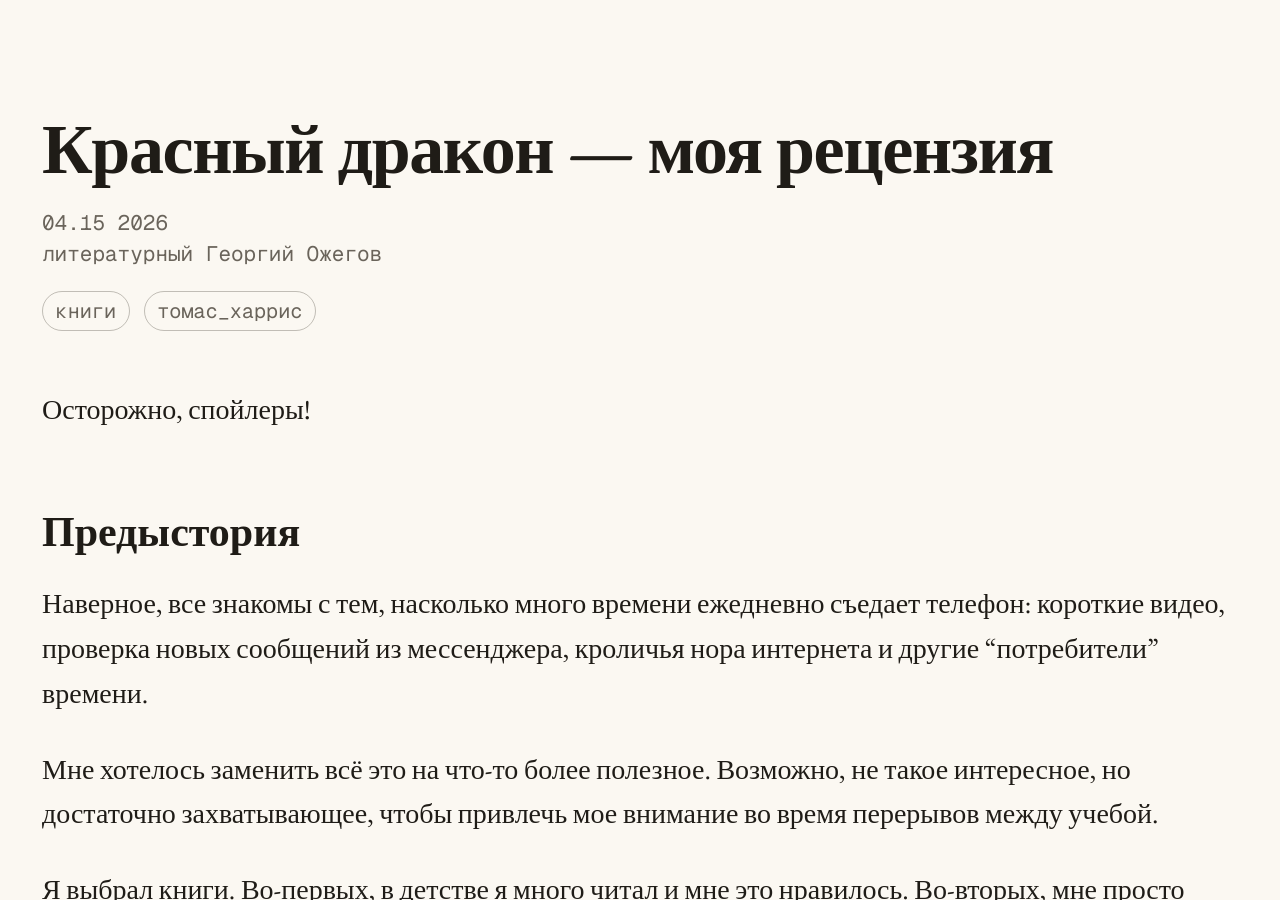
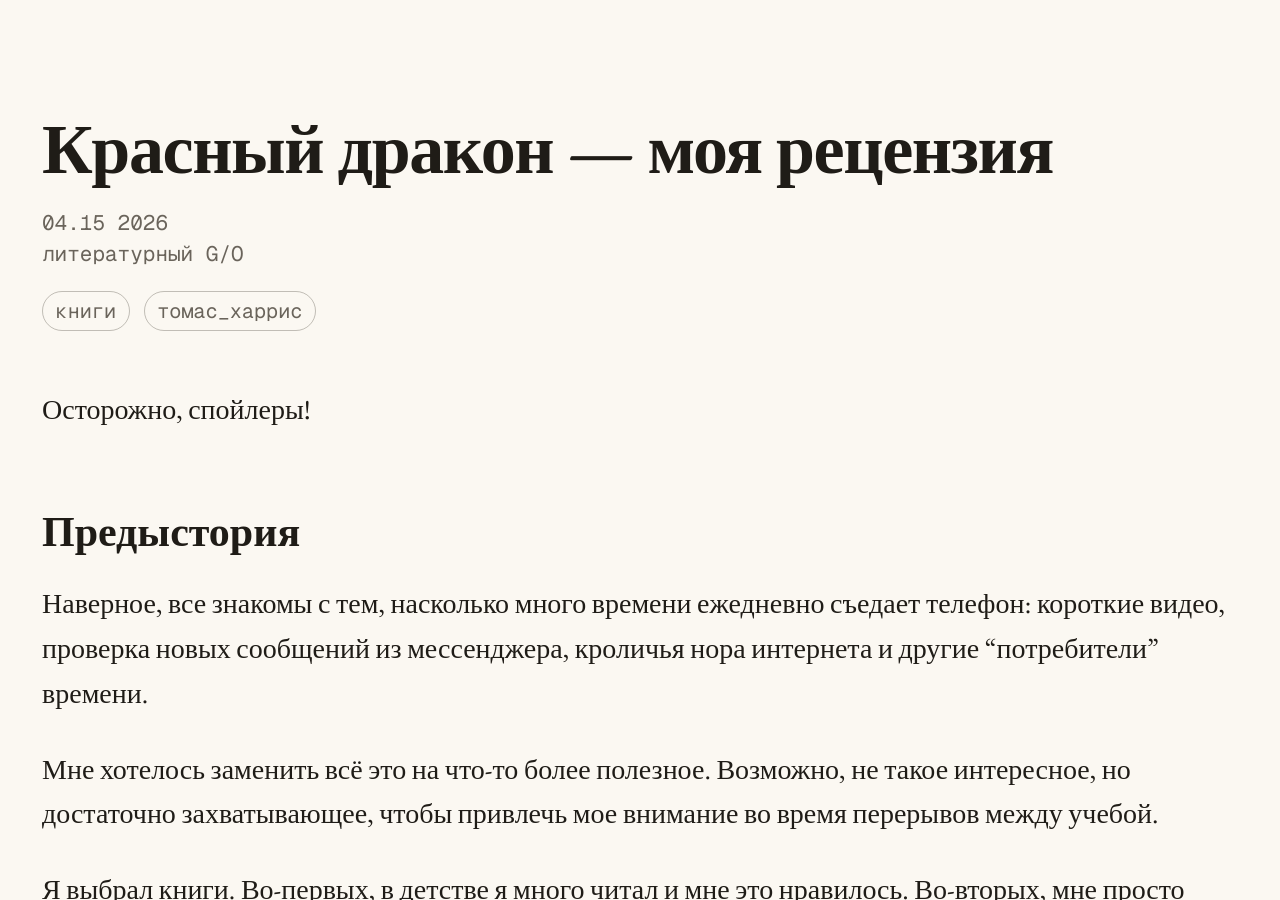
Before and after one commit to georgiyozhegov/writings, a Jekyll site: the page built from _posts/2026-04-15-red-dragon-review.md, in a window 1280 px wide and 900 px high. Built offline with Jekyll 4.4.1, drawn with Linux system fonts in a browser that asks for light colours.

Commit message:
Фикс

```diff
--- a/_posts/2026-04-15-red-dragon-review.md
+++ b/_posts/2026-04-15-red-dragon-review.md
@@ -4,7 +4,7 @@
 tags:
   - книги
   - томас_харрис
-author: литературный Георгий Ожегов
+author: литературный G/O
 ---
 Осторожно, спойлеры!
 
--- a/assets/css/style.scss
+++ b/assets/css/style.scss
@@ -11,7 +11,7 @@
 }
 
 html {
-  font-size: clamp(22px, 1.25vw + 15px, 28px);
+  font-size: clamp(22px, calc(1.25vw + 15px), 28px);
 }
 
 body {
```
